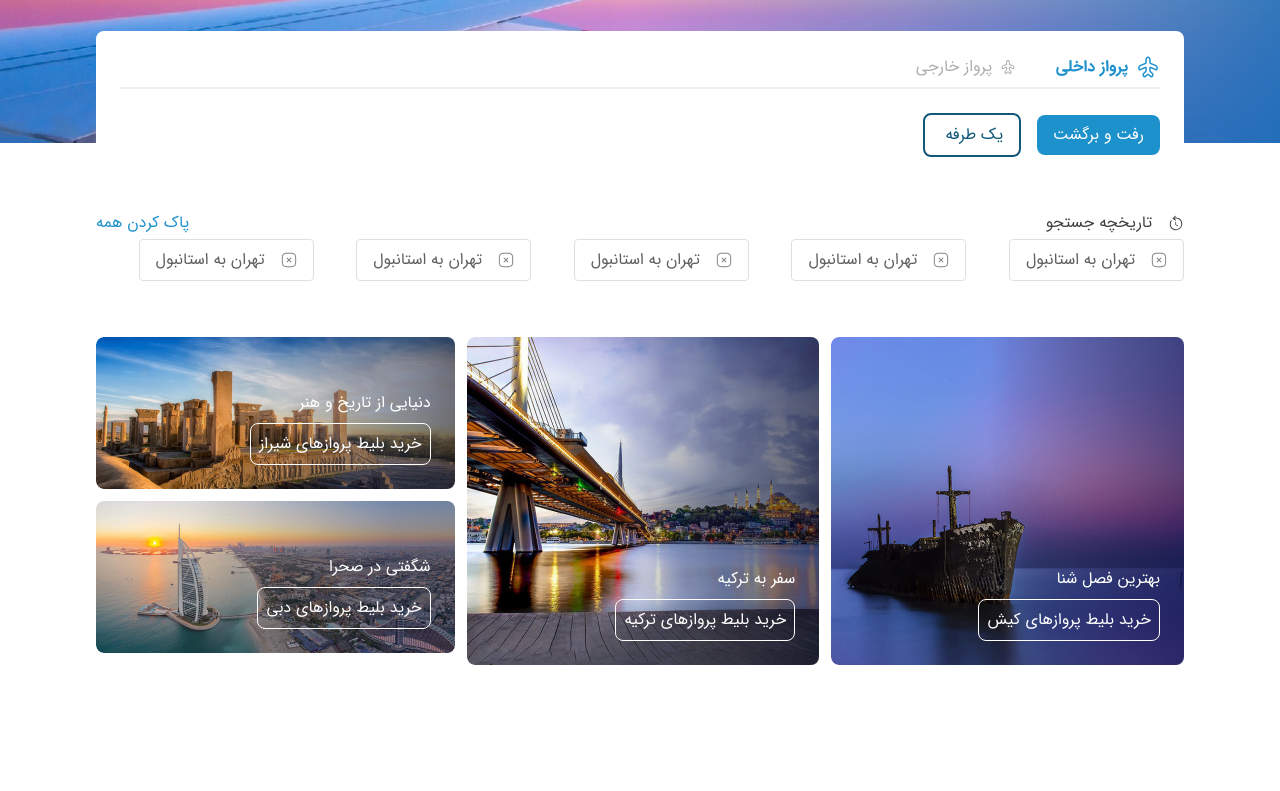
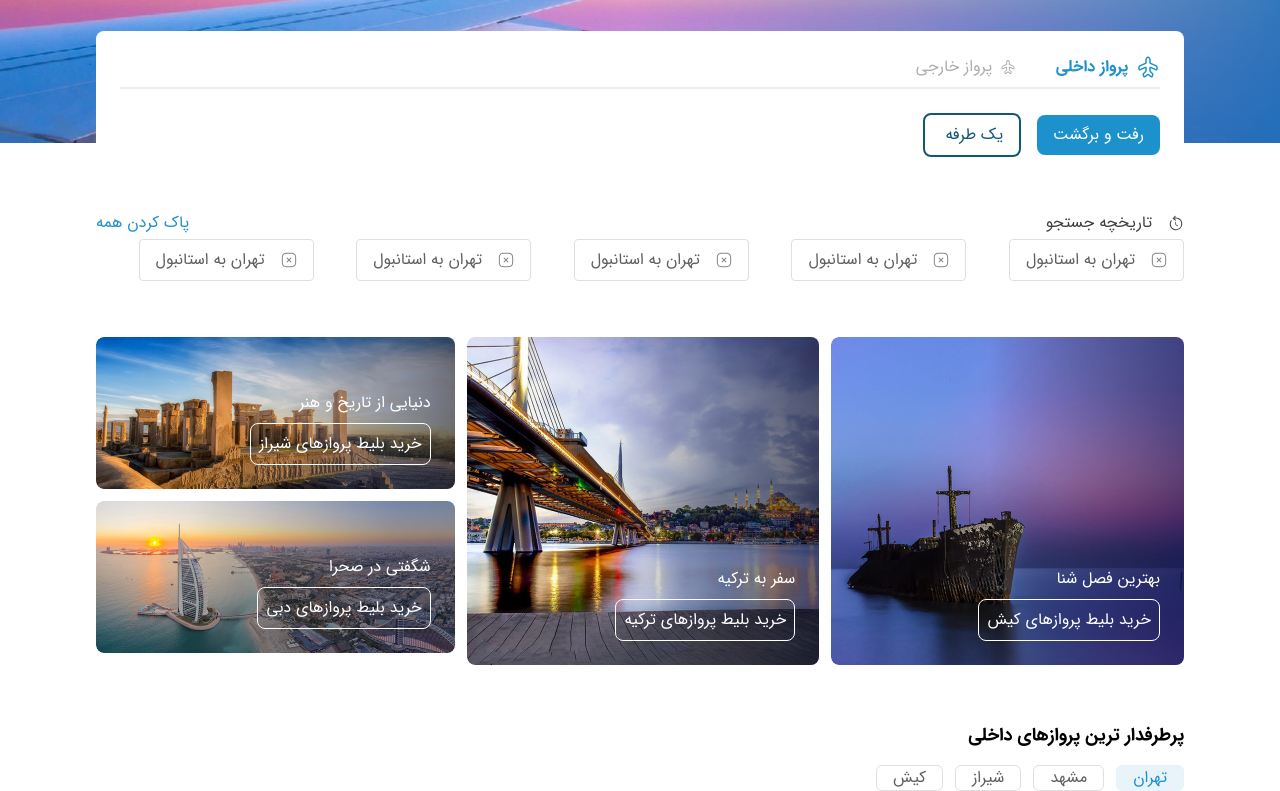
Before and after one commit to dosepehr/bilito, a Next.js app: page / in a window 1280 px wide. Shown: the part 346-1137 px from the top of the page. Before the commit the page ends 1011 px from the top, so only its background shows below. Built offline with nearby package versions, Linux system fonts and the light colour scheme.

Commit message:
add CitySelector component

```diff
--- a/src/app/page.tsx
+++ b/src/app/page.tsx
@@ -2,6 +2,7 @@ import FlightSearch from '@/components/modules/FlightSearch/FlightSearch';
 import Hero from '@/components/modules/Hero/Hero';
 import SearchHistory from '@/components/modules/SearchHistory/SearchHistory';
 import BestOffers from '@/components/templates/index/BestOffers/BestOffers';
+import PapularOffers from '@/components/templates/index/PapularOffers';
 import React from 'react';
 
 const page = () => {
@@ -12,6 +13,7 @@ const page = () => {
                 <FlightSearch />
                 <SearchHistory />
                 <BestOffers />
+                <PapularOffers/>
             </div>
         </>
     );
--- /dev/null
+++ b/src/components/templates/index/PapularOffers/CitySelector.tsx
@@ -0,0 +1,55 @@
+import React, { FC } from 'react';
+
+type CitySelectorProps = {
+    activeCity: string;
+    setActiveCity: (city: string) => void;
+};
+
+const CitySelector: FC<CitySelectorProps> = ({ activeCity, setActiveCity }) => {
+    return (
+        <div className='flex gap-x-3'>
+            <button
+                className={` ${
+                    activeCity == 'tehran'
+                        ? 'text-blue-primary bg-tint-1 border border-tint-1'
+                        : 'bg-white text-gray-7 border border-gray-3'
+                }  px-4 rounded-md duration-300`}
+                onClick={() => setActiveCity('tehran')}
+            >
+                تهران
+            </button>
+            <button
+                className={` ${
+                    activeCity == 'mashhad'
+                        ? 'text-blue-primary bg-tint-1 border border-tint-1'
+                        : 'bg-white text-gray-7 border border-gray-3'
+                }  px-4 rounded-md duration-300`}
+                onClick={() => setActiveCity('mashhad')}
+            >
+                مشهد
+            </button>
+            <button
+                className={` ${
+                    activeCity == 'shiraz'
+                        ? 'text-blue-primary bg-tint-1 border border-tint-1'
+                        : 'bg-white text-gray-7 border border-gray-3'
+                }  px-4 rounded-md duration-300`}
+                onClick={() => setActiveCity('shiraz')}
+            >
+                شیراز
+            </button>
+            <button
+                className={` ${
+                    activeCity == 'kish'
+                        ? 'text-blue-primary bg-tint-1 border border-tint-1'
+                        : 'bg-white text-gray-7 border border-gray-3'
+                }  px-4 rounded-md duration-300`}
+                onClick={() => setActiveCity('kish')}
+            >
+                کیش
+            </button>
+        </div>
+    );
+};
+
+export default CitySelector;
--- /dev/null
+++ b/src/components/templates/index/PapularOffers/index.tsx
@@ -0,0 +1,21 @@
+'use client'
+
+import React, { useState } from 'react';
+import CitySelector from './CitySelector';
+
+const PapularOffers = () => {
+    const [activeCity, setActiveCity] = useState<string>('tehran');
+    return (
+        <div className='mt-14'>
+            <p className='text-black font-ISBold text-lg mb-4'>
+                پرطرفدار ترین پروازهای داخلی
+            </p>
+            <CitySelector
+                activeCity={activeCity}
+                setActiveCity={setActiveCity}
+            />
+        </div>
+    );
+};
+
+export default PapularOffers;
```
